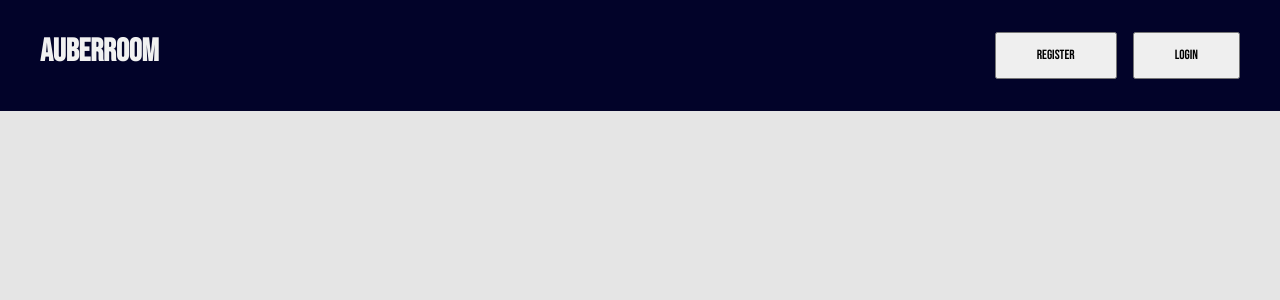
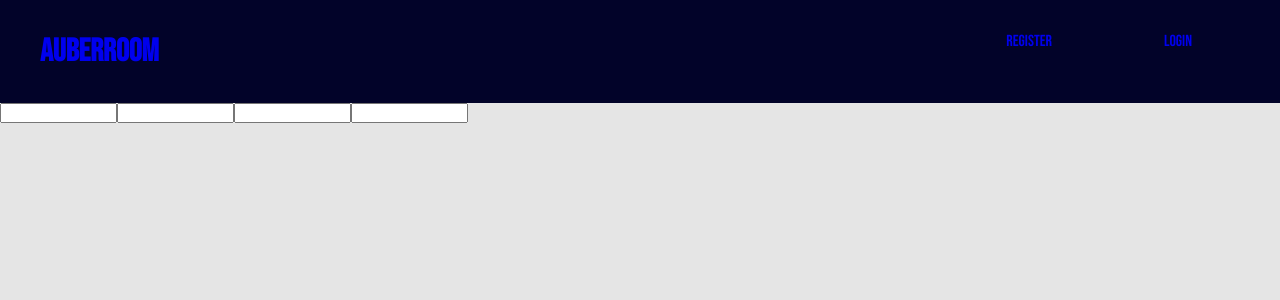
Before and after one commit to SyedZawwarAhmed/Hotel-Booking-Web-App, a React (Create React App) app in the folder client/: page /user/signup in a window 1280 px wide. Shown: the top 300 px of the page. Built offline with nearby package versions, Linux system fonts and the light colour scheme; a web font is replaced by a local one.

Commit message:
Signup and Signin screens added

```diff
--- a/client/src/App.css
+++ b/client/src/App.css
@@ -32,4 +32,5 @@ p {
 
 .btn {
     cursor: pointer;
+    text-decoration: none;
 }
--- a/client/src/App.js
+++ b/client/src/App.js
@@ -3,15 +3,19 @@ import { BrowserRouter, Route, Routes } from "react-router-dom";
 import Navbar from "./components/Navbar";
 import Homescreen from "./screens/Homescreen";
 import Bookingscreen from "./screens/Bookingscreen";
+import Signinscreen from "./screens/Signinscreen";
+import Signupscreen from "./screens/Signupscreen";
 
 function App() {
   return (
     <div className="App">
+      <BrowserRouter>
       <Navbar />
-      <BrowserRouter>
         <Routes>
           <Route path="/home" exact element={<Homescreen />} />
           <Route path="/booking/:roomid" exact element={<Bookingscreen />} />
+          <Route path="/user/signup"  element={<Signupscreen />} />
+          <Route path="/user/signin"  element={<Signinscreen />} />
         </Routes>
       </BrowserRouter>
     </div>
--- a/client/src/components/Navbar.js
+++ b/client/src/components/Navbar.js
@@ -1,4 +1,5 @@
 import React from "react";
+import { BrowserRouter, Routes, Route, Link } from "react-router-dom";
 import "../stylesheets/Navbar.css";
 
 function Navbar() {
@@ -6,11 +7,13 @@ function Navbar() {
     <div className="navbar">
       <div className="container nav-container">
         <div className="logo">
+          <Link className="btn" to="/home">
           <h1>Auberroom</h1>
+          </Link>
         </div>
         <div className="nav-buttons">
-          <button className="btn nav-btn">Register</button>
-          <button className="btn nav-btn">Login</button>
+          <Link to="/user/signup" className="btn nav-btn">Register</Link>
+          <Link to="/user/signin" className="btn nav-btn">Login</Link>
         </div>
       </div>
     </div>
--- a/client/src/screens/Bookingscreen.js
+++ b/client/src/screens/Bookingscreen.js
@@ -5,7 +5,8 @@ import "../stylesheets/Booking.css";
 
 function Bookingscreen() {
   const { roomid } = useParams();
-  const [image, setImage] = useState("")
+  const [loading, setLoading] = useState(true);
+  const [image, setImage] = useState("");
   const [room, setRoom] = useState([]);
   useEffect(() => {
     axios
@@ -13,12 +14,17 @@ function Bookingscreen() {
       .then((res) => {
         console.log(res.data.room);
         setRoom(res.data.room);
-        setImage(res.data.room.imageurls[0])
+        setImage(res.data.room.imageurls[0]);
+        setLoading(false);
       })
       .catch((err) => {
         console.log(err);
+        setLoading(false);
       });
   }, [roomid]);
+  if (loading) {
+    return <h1>Loading...</h1>;
+  } else {
     return (
       <div className="container booking-container">
         <img src={image} alt="" />
@@ -28,8 +34,10 @@ function Bookingscreen() {
         <h2> {room.phonenumber} </h2>
         <h2> {room.maxcount} </h2>
         <h2> {room.type} </h2>
+        <button>Book Now</button>
       </div>
     );
   }
+}
 
 export default Bookingscreen;
--- /dev/null
+++ b/client/src/screens/Signinscreen.js
@@ -0,0 +1,14 @@
+import React from "react";
+
+function Signinscreen() {
+  return (
+    <div>
+      <input type="text" />
+      <input type="text" />
+      <input type="text" />
+      <input type="text" />
+    </div>
+  );
+}
+
+export default Signinscreen;
--- /dev/null
+++ b/client/src/screens/Signupscreen.js
@@ -0,0 +1,14 @@
+import React from "react";
+
+function Signupscreen() {
+  return (
+    <div>
+      <input type="text" />
+      <input type="text" />
+      <input type="text" />
+      <input type="text" />
+    </div>
+  );
+}
+
+export default Signupscreen;
--- a/client/src/stylesheets/Navbar.css
+++ b/client/src/stylesheets/Navbar.css
@@ -1,5 +1,4 @@
 .navbar {
-
   padding: 2em;
   background-color: #020329;
 }
```
Lines whose indentation alone changed are shown as unchanged.
